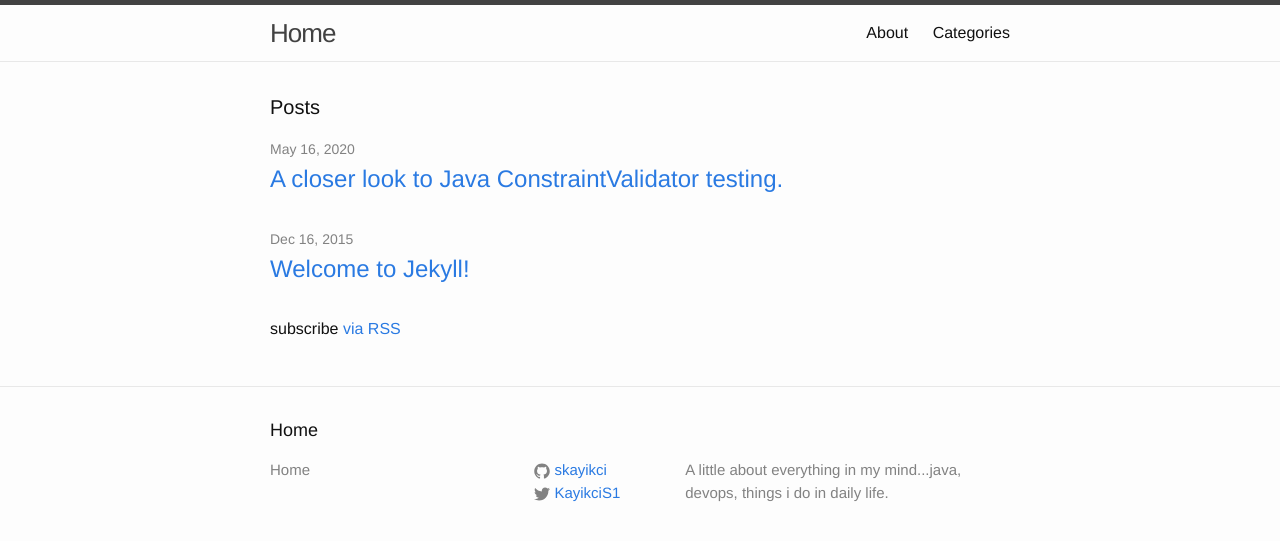
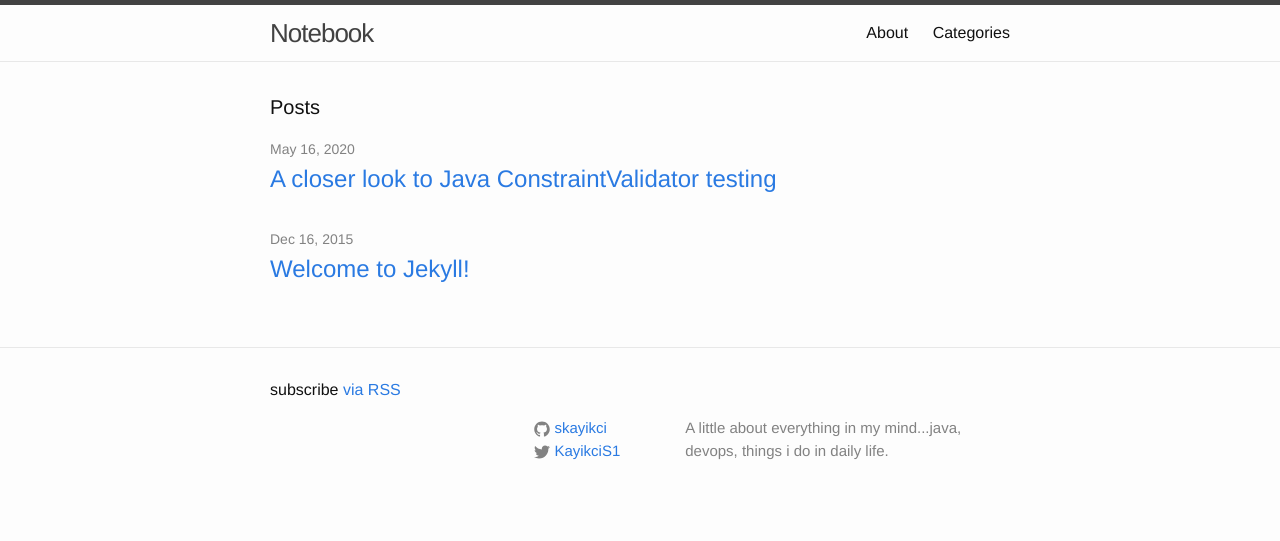
Before and after one commit to skayikci/skayikci.github.io, a Jekyll site: the page built from index.html, in a window 1280 px wide. Shown: the top 541 px of the page. Built offline with Jekyll 4.4.1, drawn with Linux system fonts in a browser that asks for light colours; nearby versions of some CDN libraries.

Commit message:
change header and footer

```diff
--- a/_config.yml
+++ b/_config.yml
@@ -6,7 +6,8 @@
 # 'jekyll serve'. If you change this file, please restart the server process.
 
 # Site settings
-title: Home
+title: Personal blog, hints for Java developers...
+header: Notebook
 description: > # this means to ignore newlines until "baseurl:"
   A little about everything in my mind...java, devops, things i do in daily life.
 baseurl: "" # the subpath of your site, e.g. /blog
--- a/_includes/footer.html
+++ b/_includes/footer.html
@@ -2,13 +2,15 @@
 
   <div class="wrapper">
 
-    <h2 class="footer-heading">{{ site.title }}</h2>
+    <!-- <h2 class="footer-heading">{{ site.title }}</h2> -->
+    <p class="rss-subscribe">subscribe <a href="{{ "/feed.xml" | prepend: site.baseurl }}">via RSS</a></p>
 
     <div class="footer-col-wrapper">
       <div class="footer-col footer-col-1">
         <ul class="contact-list">
-          <li>{{ site.title }}</li>
+          <!-- <li>{{ site.title }}</li>
           <li><a href="mailto:{{ site.email }}">{{ site.email }}</a></li>
+        -->
         </ul>
       </div>
 
--- a/_includes/header.html
+++ b/_includes/header.html
@@ -2,7 +2,7 @@
 
   <div class="wrapper">
 
-    <a class="site-title" href="{{ site.baseurl }}/">{{ site.title }}</a>
+    <a class="site-title" href="{{ site.baseurl }}/">{{ site.header }}</a>
 
     <nav class="site-nav">
       <a href="#" class="menu-icon">
--- a/_posts/2020-05-17-first-always-hardest.markdown
+++ b/_posts/2020-05-17-first-always-hardest.markdown
@@ -1,6 +1,6 @@
 ---
 layout: post
-title: A closer look to Java ConstraintValidator testing.
+title: A closer look to Java ConstraintValidator testing
 date:  2020-05-17 01:35:00 +0200
 categories: [Technical,Java]
 ---
@@ -140,7 +140,6 @@ public class UsernameUniqueValidatorTest {
     }
 
 }
-
 {% endhighlight%}
 				</p>
 			</div>
--- a/index.html
+++ b/index.html
@@ -18,6 +18,4 @@ layout: default
     {% endfor %}
   </ul>
 
-  <p class="rss-subscribe">subscribe <a href="{{ "/feed.xml" | prepend: site.baseurl }}">via RSS</a></p>
-
 </div>
```
